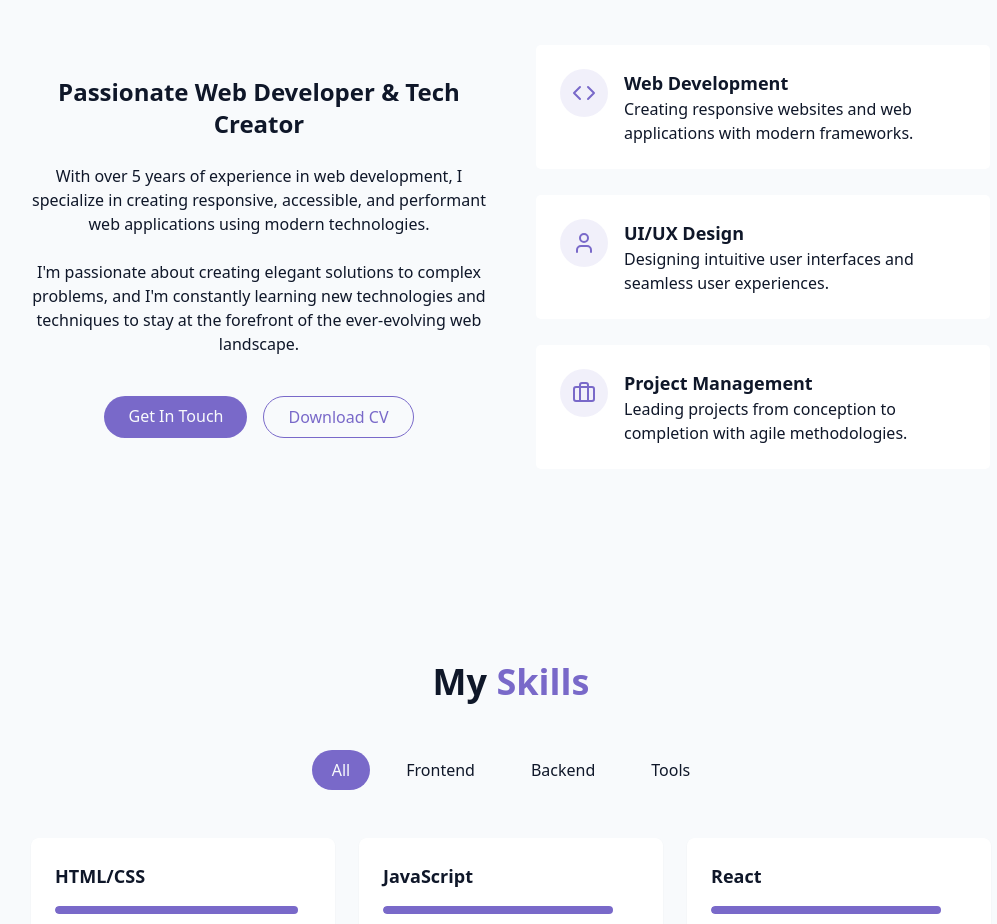
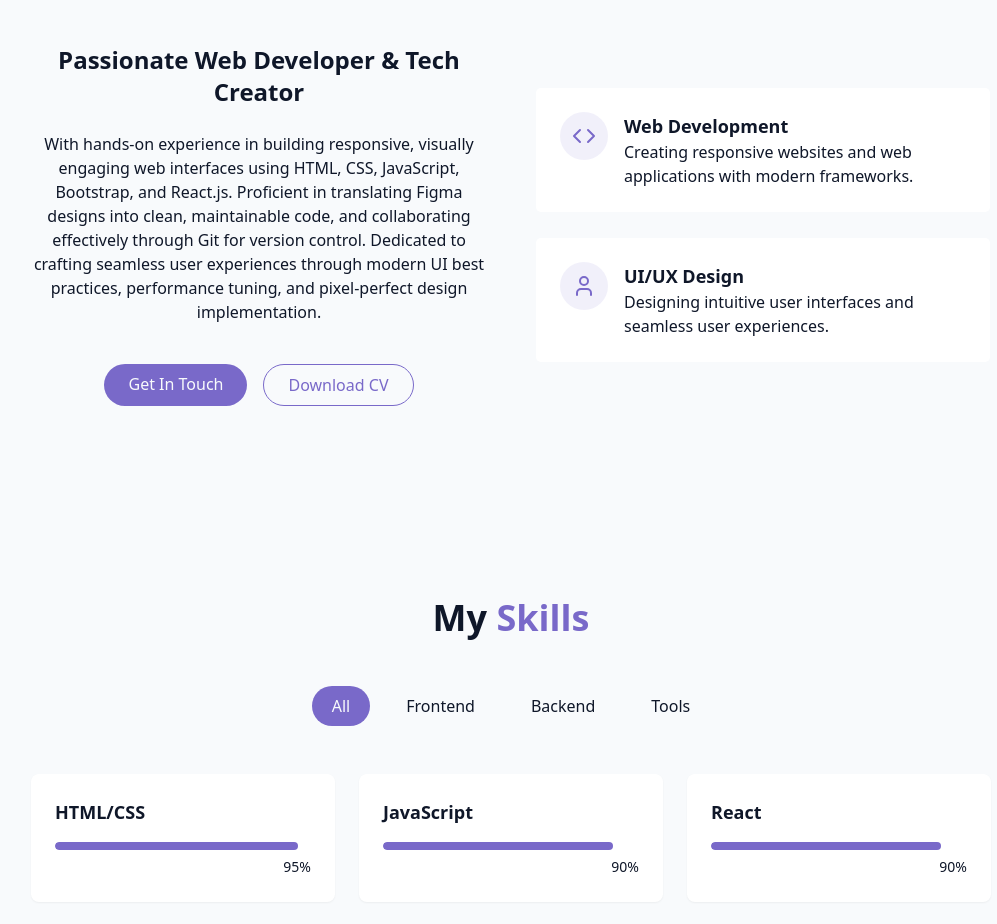
Before and after one commit to ManikumarJ/Portfolio-, a React (Vite) app: page / in a window 1280 px wide. Shown: the part 940-1864 px from the top of the page, without its empty margins (129-1126 px from the left). Built offline with nearby package versions, Linux system fonts and the light colour scheme.

Commit message:
25-05-25

```diff
--- a/src/components/AboutSection.jsx
+++ b/src/components/AboutSection.jsx
@@ -16,16 +16,7 @@ export const AboutSection = () => {
             </h3>
 
             <p className="text-muted-foreground">
-              With over 5 years of experience in web development, I specialize
-              in creating responsive, accessible, and performant web
-              applications using modern technologies.
-            </p>
-
-            <p className="text-muted-foreground">
-              I'm passionate about creating elegant solutions to complex
-              problems, and I'm constantly learning new technologies and
-              techniques to stay at the forefront of the ever-evolving web
-              landscape.
+              With hands-on experience in building responsive, visually engaging web interfaces using HTML, CSS, JavaScript, Bootstrap, and React.js. Proficient in translating Figma designs into clean, maintainable code, and collaborating effectively through Git for version control. Dedicated to crafting seamless user experiences through modern UI best practices, performance tuning, and pixel-perfect design implementation.
             </p>
 
             <div className="flex flex-col sm:flex-row gap-4 pt-4 justify-center">
@@ -72,21 +63,6 @@ export const AboutSection = () => {
                 </div>
               </div>
             </div>
-            <div className="gradient-border p-6 card-hover">
-              <div className="flex items-start gap-4">
-                <div className="p-3 rounded-full bg-primary/10">
-                  <Briefcase className="h-6 w-6 text-primary" />
-                </div>
-
-                <div className="text-left">
-                  <h4 className="font-semibold text-lg">Project Management</h4>
-                  <p className="text-muted-foreground">
-                    Leading projects from conception to completion with agile
-                    methodologies.
-                  </p>
-                </div>
-              </div>
-            </div>
           </div>
         </div>
       </div>
```
